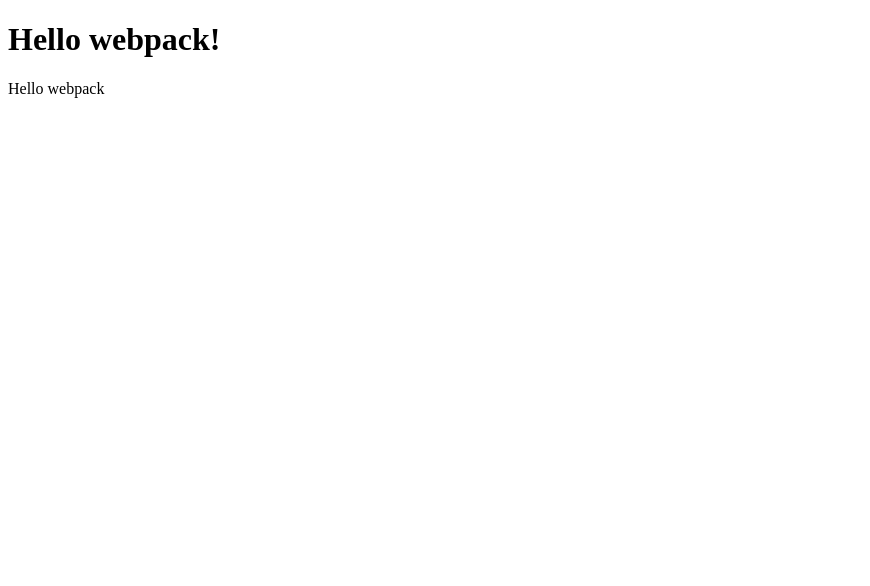
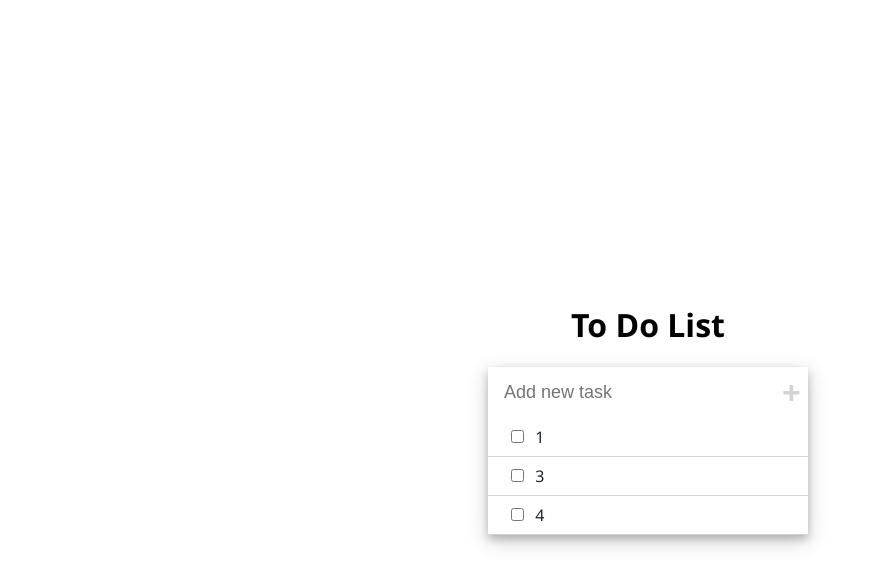
Before and after one commit to kensayo/to-do-list, a website built with webpack: page src/index.html in a window 1280 px wide. Shown: the whole page, without its empty margins (0-870 px from the left). Built offline with nearby package versions, Linux system fonts and the light colour scheme.

Commit message:
Add CSS files

```diff
--- a/package.json
+++ b/package.json
@@ -12,6 +12,9 @@
   "author": "",
   "license": "ISC",
   "dependencies": {
+    "@popperjs/core": "^2.10.1",
+    "bootstrap": "^5.1.1",
+    "jquery": "^3.6.0",
     "lodash": "^4.17.21"
   },
   "devDependencies": {
--- /dev/null
+++ b/src/css/style.css
@@ -0,0 +1,72 @@
+body {
+  width: 100%;
+  height: 100%;
+  display: flex;
+  flex-direction: column;
+  position: absolute;
+  justify-content: center;
+  align-items: center;
+  font-family:'Segoe UI', Tahoma, Geneva, Verdana, sans-serif;
+}
+
+.wrapper {
+  min-height: fit-content;
+  width: 25%;
+  box-shadow: 0 4px 8px 0 rgba(0, 0, 0, 0.2), 0 6px 20px 0 rgba(0, 0, 0, 0.19);
+}
+
+ul {
+  display: flex;
+  flex-direction: column;
+  padding-left: 0;
+  margin: 0;
+  border-radius: .25rem;
+}
+
+li {
+  position: relative;
+  display: block;
+  padding: .5rem 1.2rem;
+  color: #212529;
+  text-decoration: none;
+  background-color: #fff;
+  border-bottom:  1px solid lightgray;
+}
+
+span {
+  margin-left: 0.5rem;
+  text-decoration: none;
+}
+
+input[type="text"] {
+  width: -webkit-fill-available;
+  height: 35px;
+  padding: .5rem 1rem;
+  font-size: large;
+  border: none;
+}
+
+input[type="text"]:focus {
+  outline: none;
+}
+
+.addSection {
+  display: flex;
+  flex-direction: row;
+}
+
+button {
+  border: none;
+  width: 5%;
+  margin-right: 1rem;
+  font-size: large;
+  font-weight: bold;
+  color: lightgray;
+  background-color: white;
+  font-size: xx-large;
+}
+
+button:hover {
+  color: #212529;
+  cursor: pointer;
+}
--- a/src/index.html
+++ b/src/index.html
@@ -6,6 +6,27 @@
     <title>Wbpack Exercise</title>
 </head>
 <body>
-    <h1>Hello webpack!</h1>
+    <h1>To Do List</h1>
+    <section class="wrapper">
+        <section class="addSection">
+            <input maxlength="100" class="input-text" type="text" placeholder="Add new task">
+            <button type="button" id="addTask" >+</button>
+        </section>
+        <ul id="list" class="list-container">
+        </ul>
+    </section>
 </body>
+<!--
+<body class="w-100 flex-column position-absolute d-flex w-100 h-100 justify-content-center align-items-center">
+    <h1>To Do List</h1>
+    <section class="wrapper w-50 h-50 bg-light">
+        <ul id="list" class="w-100 list-group">
+            <li class="list-group-item">
+                <input class="form-check-input me-1" type="checkbox">
+                Item
+            </li>
+        </ul>
+    </section>
+</body>
+-->
 </html>
--- a/src/index.js
+++ b/src/index.js
@@ -1,13 +1,60 @@
 import _ from 'lodash';
-import './style.css';
+import 'bootstrap';
+import './css/style.css';
+import * as item from './items';
+import * as str from './storage'
 
-function component() {
-  const element = document.createElement('div');
+let items = [
+  {
+    "description": "3",
+    "completed": true,
+    "number": 3
+  },
+  {
+    "description": "4",
+    "completed": false,
+    "number": 4
+  },
 
-  // Lodash, currently included via a script, is required for this line to work
-  element.innerHTML = _.join(['Hello', 'webpack'], ' ');
+  {
+    "description": "1",
+    "completed": true,
+    "number": 1
+  }
+];
 
-  return element;
+
+
+items.sort(function (a, b) {
+  return a.number - b.number;
+});
+
+item.createList(items)
+
+
+const displayItems = () => {
+
+  const listContainer = document.getElementById('list');
+  console.log(item.getList().length)
+
+  for (let i = 0; i < item.getList().length; i += 1) {
+
+    const liItem = document.createElement('li');
+    const checkBox = document.createElement('input');
+    const description = document.createElement('span');
+    const content = document.createTextNode(item.getList()[i].description)
+
+
+    console.log(item.getList()[i].description);
+    liItem.setAttribute('id', item.getList()[i].number);
+    checkBox.setAttribute('type', 'checkbox');
+
+    description.append(content);
+    liItem.append(checkBox);
+    liItem.append(description);
+
+    listContainer.append(liItem);
+  }
 }
 
-document.body.appendChild(component());
+displayItems();
--- /dev/null
+++ b/src/items.js
@@ -0,0 +1,14 @@
+let list = [];
+
+const createList = (items) => {
+    items.forEach(listed => {
+    list.push(listed);
+    });
+}
+
+const getList = () => {
+    return list;
+}
+
+
+export {createList, getList};
--- /dev/null
+++ b/src/storage.js
@@ -0,0 +1,18 @@
+
+
+let updateLocalStorage = updateList => {
+    window.localStorage.setItem('list', JSON.stringify(updateList));
+}
+
+let loadLocalStorage = () => {
+    if (JSON.parse(localStorage.getItem('list'))) {
+        storage = JSON.parse(localStorage.getItem('list'));
+    } else {
+        storage = [];
+    }
+    return storage;
+}
+
+
+
+export {updateLocalStorage, loadLocalStorage};
--- a/src/style.css
+++ /dev/null
@@ -1,3 +0,0 @@
-body {
-  background-color: rgb(255, 255, 255);
-}
--- a/webpack.config.js
+++ b/webpack.config.js
@@ -6,7 +6,6 @@ module.exports = {
   mode: 'development',
   plugins: [
     new HtmlWebpackPlugin({
-      title: 'Output Management',
       template: './src/index.html',
     }),
   ],
```
Also changed, not shown: 1 other file.
